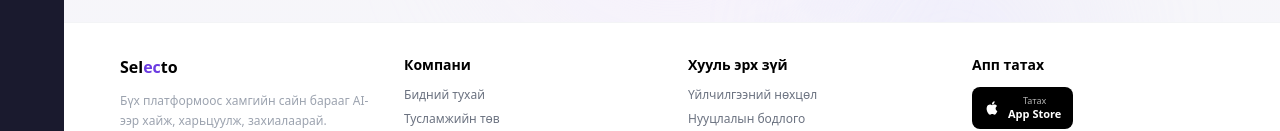
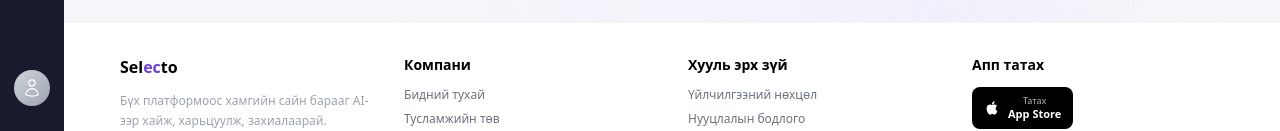
Before and after one commit to Zaya-0115/Agentic, a Next.js app: page / in a window 1280 px wide. Shown: the part 666-797 px from the top of the page. Built offline with nearby package versions, Linux system fonts and the light colour scheme.

Commit message:
feat: profile avatar at bottom of sidebar + transparent search bar

```diff
--- a/src/components/Sidebar.tsx
+++ b/src/components/Sidebar.tsx
@@ -44,6 +44,16 @@ export default function Sidebar({ active, onNavigate, cartCount = 0 }: Props) {
           )}
         </button>
       ))}
+
+      {/* Spacer */}
+      <div className="flex-1" />
+
+      {/* Profile */}
+      <button className="w-9 h-9 rounded-full bg-gradient-to-br from-gray-300 to-gray-400 flex items-center justify-center mb-2 hover:ring-2 hover:ring-primary/30 transition-all overflow-hidden">
+        <svg className="w-5 h-5 text-white" fill="none" viewBox="0 0 24 24" stroke="currentColor" strokeWidth={1.5}>
+          <path strokeLinecap="round" strokeLinejoin="round" d="M15.75 6a3.75 3.75 0 11-7.5 0 3.75 3.75 0 017.5 0zM4.501 20.118a7.5 7.5 0 0114.998 0A17.933 17.933 0 0112 21.75c-2.676 0-5.216-.584-7.499-1.632z" />
+        </svg>
+      </button>
     </nav>
   );
 }
```
